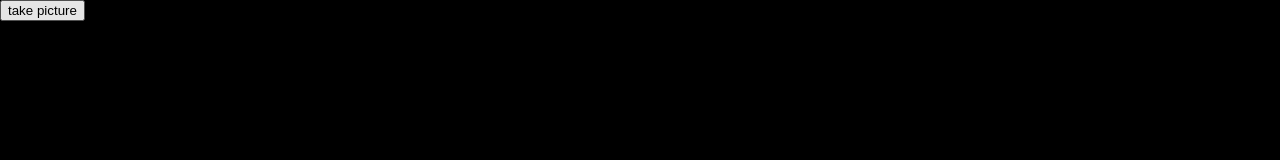
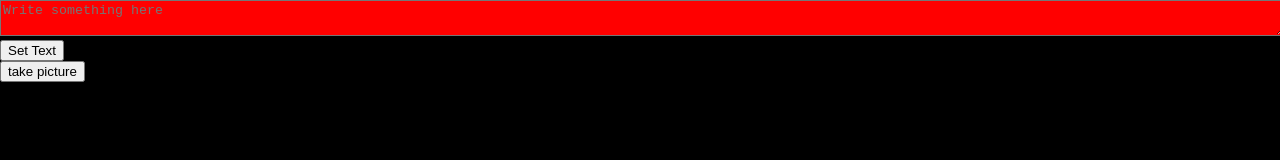
Before and after one commit to ljaureguil/360-3D-Viewer-, a plain HTML site: page index.html in a window 1280 px wide. Drawn offline with Linux system fonts and the light colour scheme; no server answers.

Commit message:
Update index.html

```diff
--- a/index.html
+++ b/index.html
@@ -28,11 +28,19 @@
       a {
         color: #ffffff;
       }
+#ta{
+  width:100%;
+  height:5%;
+  background:red;
+      }
 
     </style>
   </head>
 
   <body>
+    <textarea id="ta" placeholder="Write something here"></textarea>
+      <button onclick="settext()">Set Text</button><br>
+
     <button onclick="takeScreenshot()">take picture</button>
     <script src=""></script>
     <script src=""></script>
@@ -51,7 +59,7 @@
 
 
        */
-
+eta=document.getElementById("ta");
       st1()
 
       function st1() {
@@ -239,6 +247,19 @@
         //     app.ShowPopup(xhttp.responseText)
         return xhttp.responseText;
       }
+function settext(){
+       ljl.Texto(eta.value, 'https://threejs.org/examples/fonts/helvetiker_regular.typeface.json',
+
+          chromeMaterial,
+         parameters,
+          function(ob) {
+            txttexist = true;
+            txtt = ob;
+            scene.add(ob);
+            animate()
+          });
+}
+
 
     </script>
 
```
